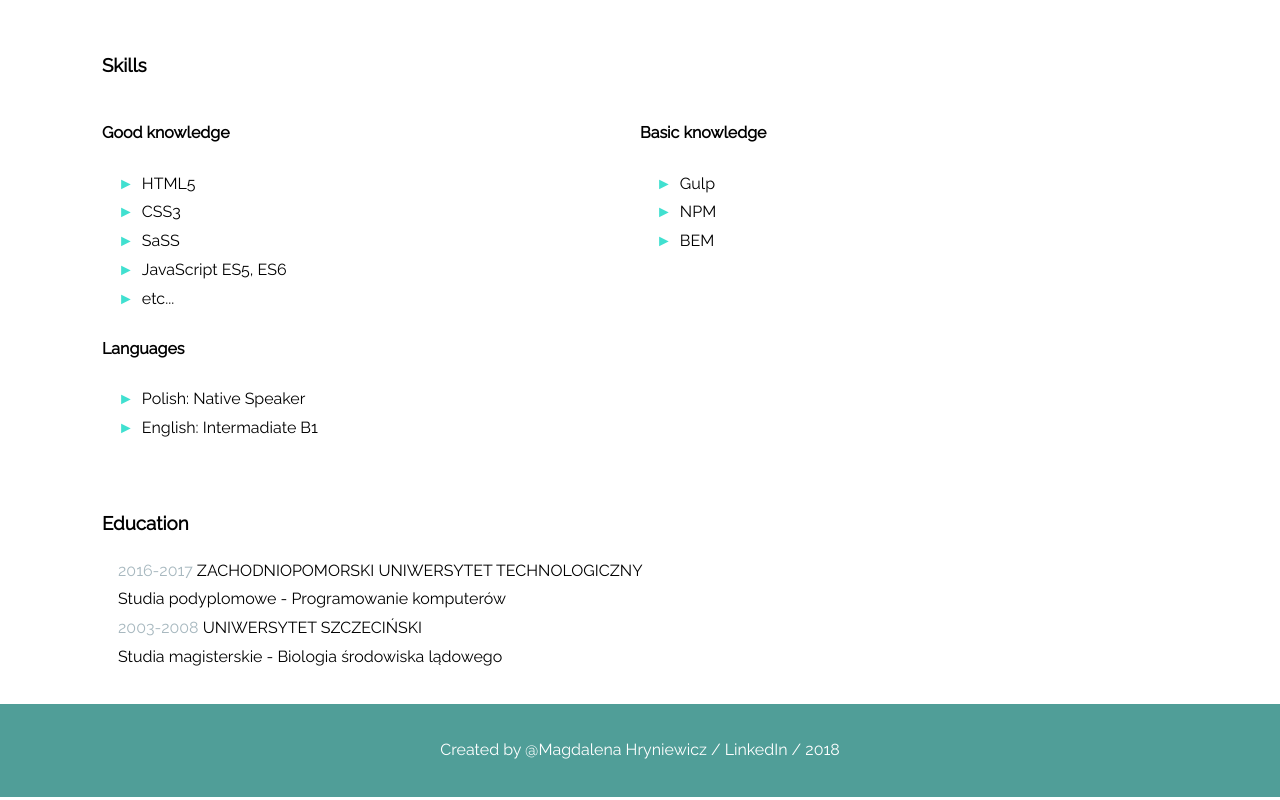
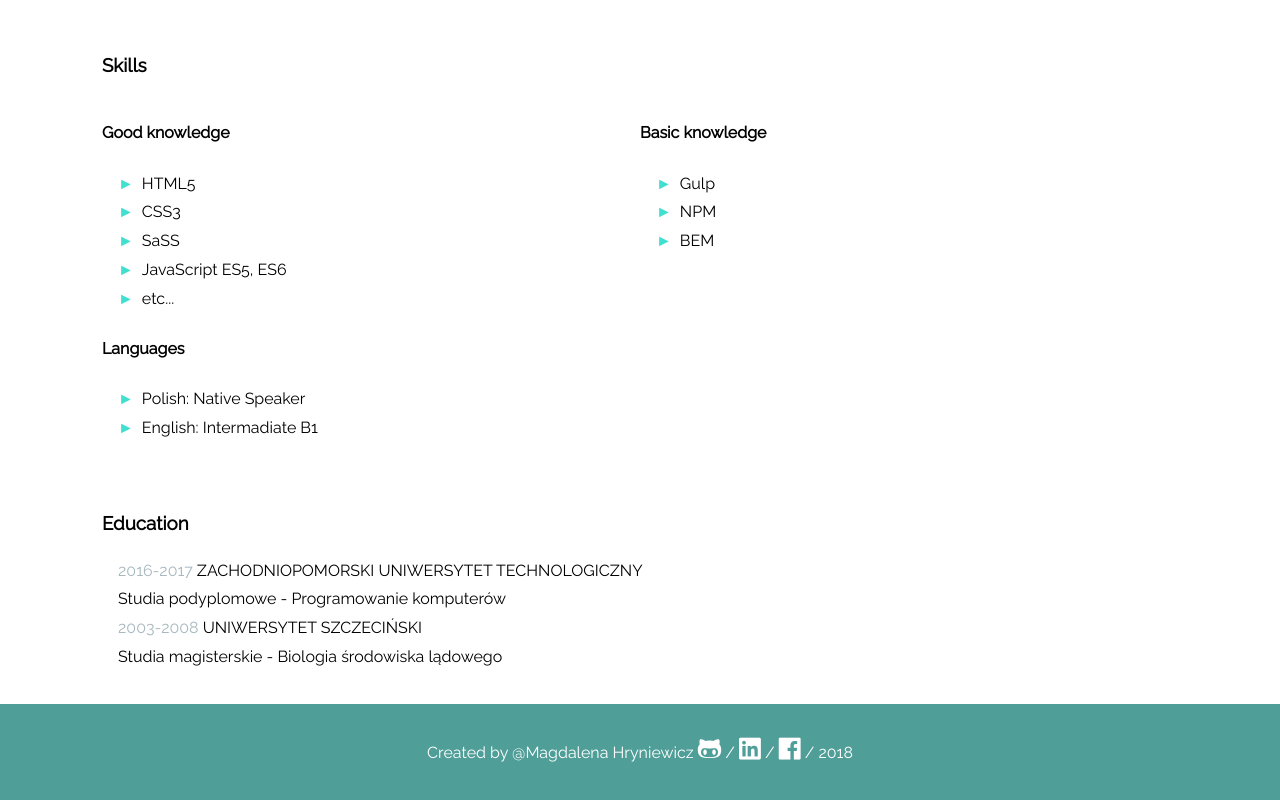
Before and after one commit to hryniewiczm/MyCV, a plain HTML site: page index.html in a window 1280 px wide. Shown: the part 994-1794 px from the top of the page. Drawn offline with Linux system fonts and the light colour scheme.

Commit message:
adding social media with font awesome

```diff
--- a/index.html
+++ b/index.html
@@ -7,6 +7,7 @@
 		<meta name="author" content="Magdalena Hryniewicz">
 		<meta name="viewport" content="width=device-width, initial-scale=1.0">
 		<link rel="stylesheet" type="text/css" href="style.css">
+		<link rel="stylesheet" href="https://use.fontawesome.com/releases/v5.0.13/css/all.css" integrity="sha384-DNOHZ68U8hZfKXOrtjWvjxusGo9WQnrNx2sqG0tfsghAvtVlRW3tvkXWZh58N9jp" crossorigin="anonymous">
 	</head>
 
 	<body>
@@ -103,7 +104,7 @@
 			</section>
 		</main>
 		<footer>
-			<p>Created by <a href="https://github.com/hryniewiczm/">@Magdalena Hryniewicz</a> / <a href="https://linkedin.com/in/magdalena-hryniewicz/">LinkedIn</a> / 2018 </p>
+			<p>Created by <a href="https://github.com/hryniewiczm/">@Magdalena Hryniewicz <i class="fab fa-github-alt"></i></a> / <a href="https://linkedin.com/in/magdalena-hryniewicz/"><i class="fab fa-linkedin"></i></a> / <a href="https://facebook.com"><i class="fab fa-facebook"></i></a> / 2018 </p>
 		</footer>
 	</body>
 </html>
--- a/style.css
+++ b/style.css
@@ -51,6 +51,10 @@ main {
 
 main section:not(:last-child) {
   border-bottom: 1rem;
+}
+
+i {
+  font-size: 25px;
 }
 
 .course {
```
Also changed, not shown: 1 other file.
